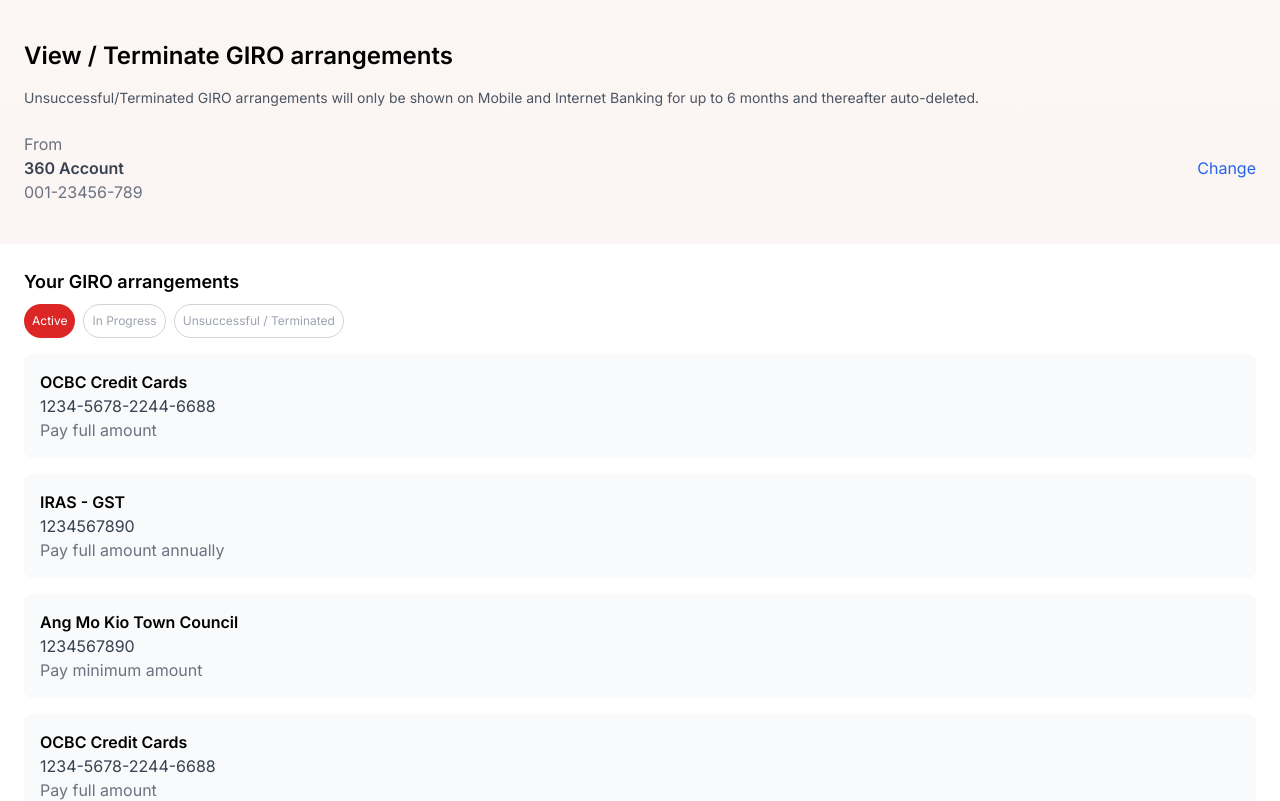
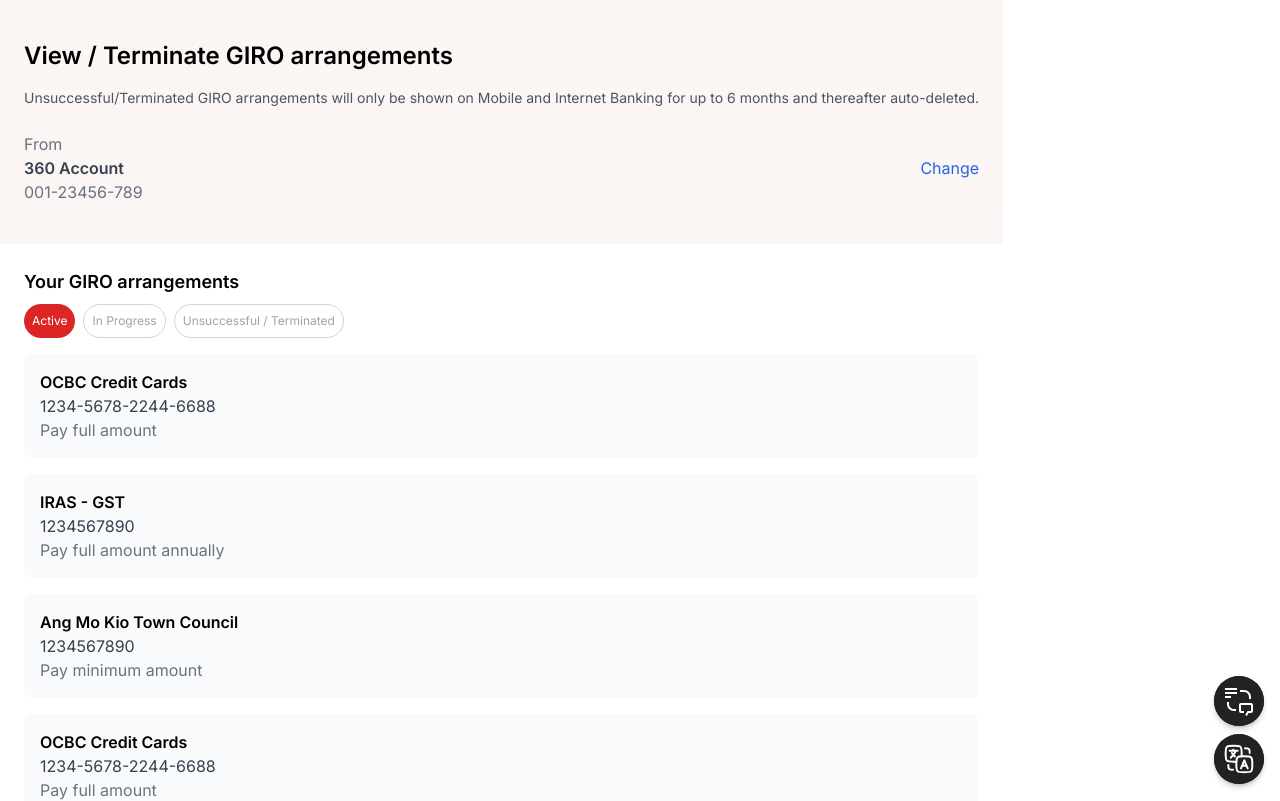
Before and after one commit to benson7667/eyeable-poc, a Next.js app: page / in a window 1280 px wide. Shown: the top 801 px of the page. Built offline with nearby package versions, Linux system fonts and the light colour scheme.

Commit message:
chore: customised button

```diff
--- a/src/app/details/page.js
+++ b/src/app/details/page.js
@@ -1,6 +1,7 @@
 "use client";
 
 import { useRouter } from "next/navigation";
+import Template from "../template";
 
 export default function Details() {
   const router = useRouter();
@@ -78,6 +79,7 @@
           </div>
         </div>
       </div>
+      <Template />
     </main>
   );
 }
--- a/src/app/page.js
+++ b/src/app/page.js
@@ -1,4 +1,7 @@
+"use client";
+
 import Link from "next/link";
+import Template from "./template";
 
 export default function Home() {
   return (
@@ -117,6 +120,7 @@
           </Link>
         </div>
       </div>
+      <Template />
     </main>
   );
 }
--- a/src/app/template.js
+++ b/src/app/template.js
@@ -1,16 +1,42 @@
+"use client";
+
+import IconSpeech from "@/components/icons/speech";
+import IconTranslate from "@/components/icons/translate";
+import { useEffect } from "react";
+
 export default function Template({ children }) {
+  useEffect(() => {
+    // activate lang translation
+    // EA.init_localLang(true)
+  }, []);
+
   return (
-    <div>
+    <div className="absolute">
       {children}
-      <easy-speech right="130px" />
+      {/* <easy-speech right="130px" />
       <translation-select
-        langs="de,en-GB,fr,zh"
+        langs="en-GB,de,fr,zh"
         selectui="minimal"
         bottom="50px"
         right="15px"
         height="55px"
         borderthickness="1px"
-      />
+      /> */}
+
+      <div className="fixed right-4 bottom-4 flex flex-col space-y-2">
+        <IconSpeech
+          onClick={() => {
+            console.log("fire text to speech");
+            // EA.activateEasy();
+          }}
+        />
+        <IconTranslate
+          onClick={() => {
+            console.log("fire auto translation");
+            // EA.activateTranslation(tarLang, true)
+          }}
+        />
+      </div>
     </div>
   );
 }
--- /dev/null
+++ b/src/components/icons/speech.js
@@ -0,0 +1,22 @@
+"use client";
+
+export default function IconSpeech({ onClick }) {
+  return (
+    <div
+      className="w-[50px] h-[50px] bg-[#222] flex justify-center items-center rounded-full shadow-md"
+      onClick={onClick}
+    >
+      <svg
+        xmlns="http://www.w3.org/2000/svg"
+        width="32"
+        height="32"
+        viewBox="0 0 32 32"
+      >
+        <path
+          fill="#fff"
+          d="M13 26h-2c-3.9 0-7-3.1-7-7v-2h2v2c0 2.8 2.2 5 5 5h2zm5-8h10c1.1 0 2 .9 2 2v6c0 1.1-.9 2-2 2h-2.4l-1.7 3l-1.7-1l2.3-4H28v-6H18v6h3v2h-3c-1.1 0-2-.9-2-2v-6c0-1.1.9-2 2-2m10-4h-2v-2c0-2.8-2.2-5-5-5h-4V5h4c3.9 0 7 3.1 7 7zM2 11h6v2H2zm0-4h12v2H2zm0-4h12v2H2z"
+        />
+      </svg>
+    </div>
+  );
+}
--- /dev/null
+++ b/src/components/icons/translate.js
@@ -0,0 +1,30 @@
+"use client";
+
+export default function IconTranslate({ onClick }) {
+  return (
+    <div
+      className="w-[50px] h-[50px] bg-[#222] flex justify-center items-center rounded-full shadow-md"
+      onClick={onClick}
+    >
+      <svg
+        xmlns="http://www.w3.org/2000/svg"
+        width="32"
+        height="32"
+        viewBox="0 0 24 24"
+      >
+        <g
+          fill="none"
+          stroke="#fff"
+          strokeLinecap="round"
+          strokeLinejoin="round"
+          strokeWidth="1.5"
+          color="#fff"
+        >
+          <path d="M5 5.828h2.7m3.3 0H9.5m-1.8 0h1.8m-1.8 0V5m1.8.828c-.316 1.131-.98 2.201-1.736 3.141M5.836 11a19 19 0 0 0 1.928-2.03m0 0c-.385-.453-.925-1.184-1.08-1.515m1.08 1.514l1.157 1.203M13.5 19l.833-2m4.167 2l-.833-2m-3.334 0L16 13l1.667 4m-3.334 0h3.334" />
+          <path d="M14 10V8c0-2.828 0-4.243-.879-5.121C12.243 2 10.828 2 8 2s-4.243 0-5.121.879C2 3.757 2 5.172 2 8s0 4.243.879 5.121C3.757 14 5.172 14 8 14h2" />
+          <path d="M10 16c0-2.828 0-4.243.879-5.121C11.757 10 13.172 10 16 10s4.243 0 5.121.879C22 11.757 22 13.172 22 16s0 4.243-.879 5.121C20.243 22 18.828 22 16 22s-4.243 0-5.121-.879C10 20.243 10 18.828 10 16m-6 .5c0 1.404 0 2.107.337 2.611a2 2 0 0 0 .552.552C5.393 20 6.096 20 7.5 20M20 7.5c0-1.404 0-2.107-.337-2.611a2 2 0 0 0-.552-.552C18.607 4 17.904 4 16.5 4" />
+        </g>
+      </svg>
+    </div>
+  );
+}
```
